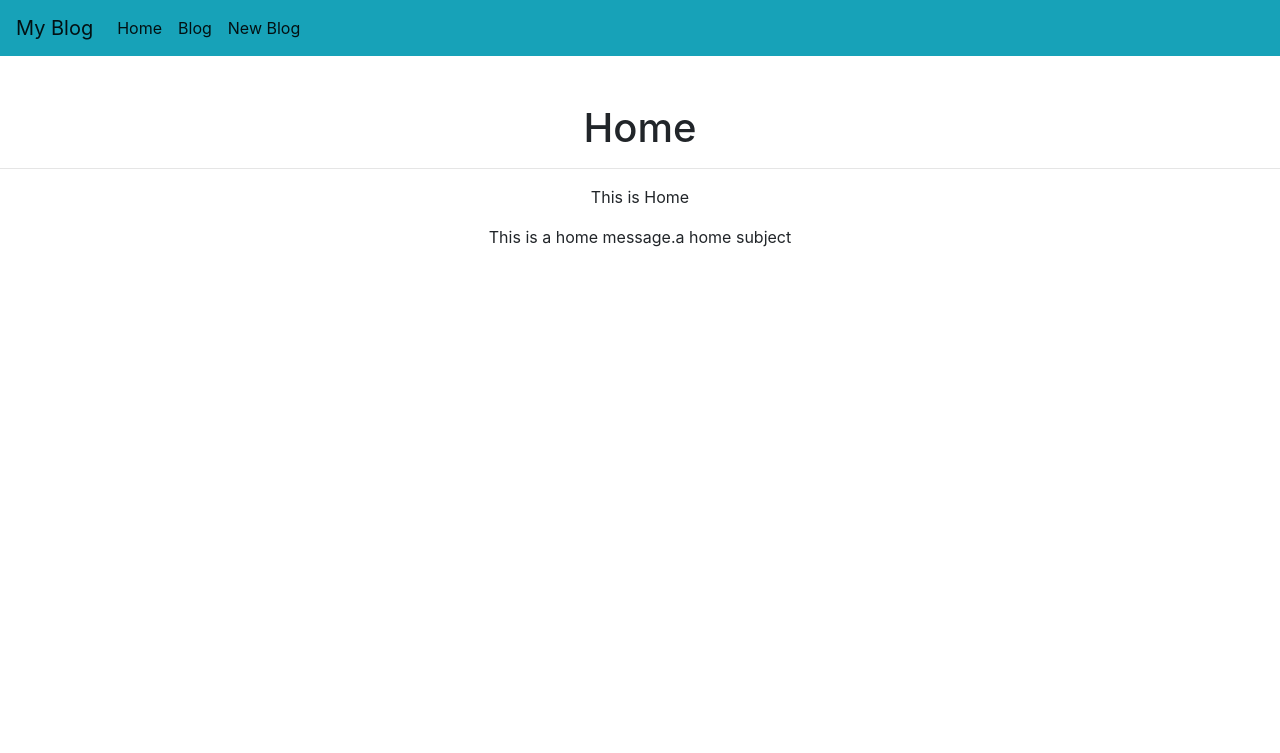
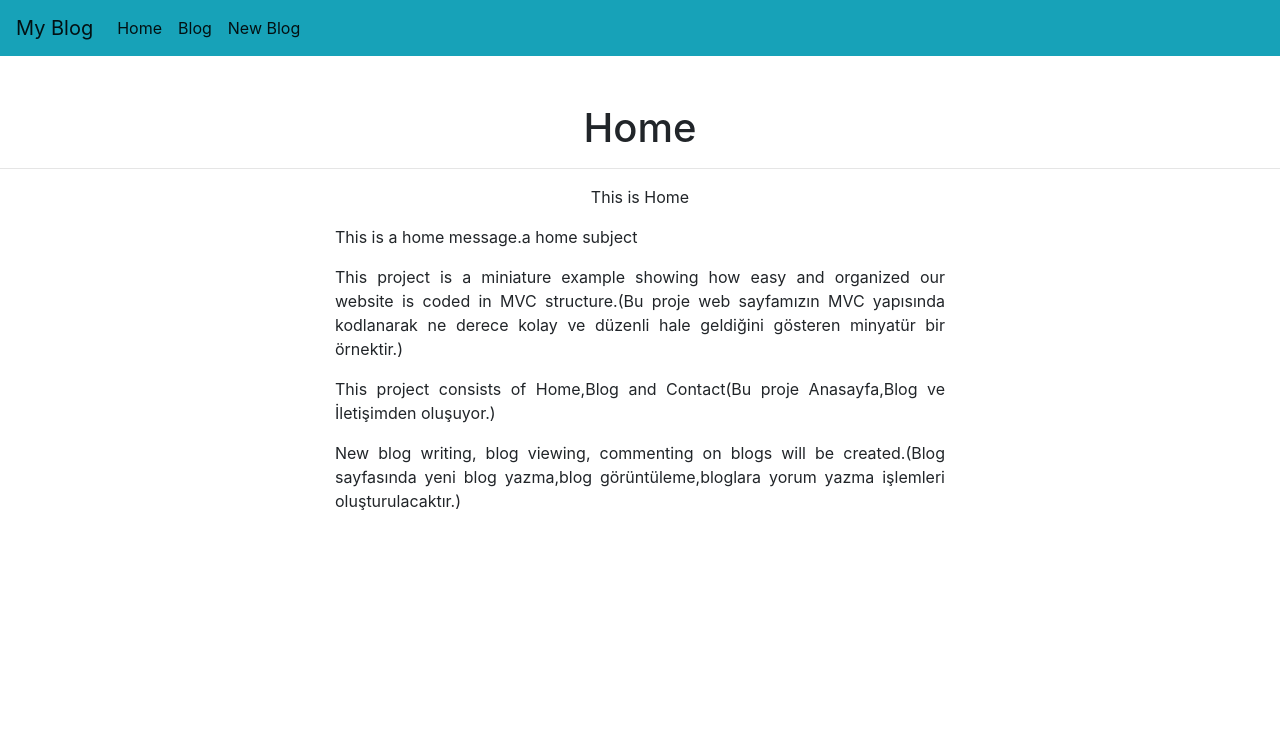
Before and after one commit to ekremt/phpMVCproject, a PHP site: page /?url=home in a window 1280 px wide. Shown: the top 753 px of the page. Run offline with PHP 8.4, Linux system fonts and the light colour scheme.

Commit message:
PHP MVC Proje Versiyon 4 (Model)

```diff
--- a/blog.php
+++ /dev/null
@@ -1,5 +0,0 @@
-
-<div class="text-center" ><h1 class="mt-5">Blog</h1><hr>
-<p>This is Blog</p>
-<p class=""><?php echo $values["message"].$values["subject"]; ?></p>
-</div>
--- a/controller.php
+++ /dev/null
@@ -1,20 +0,0 @@
-<?php
-function homeController()
-{
-         $title="Home";//Sayfanın sekmmesindeki başlıkların ayırt edilmesini sağlayan değişken.
-         $message="This is a home message.";
-         page_view('home.php',$title,array('message'=>$message , 'subject'=>'a home subject'));//home.php adındaki sayfanın görüntüsünü göstermek için kullanılan fonksiyon,title:Sayfa başlığı
-}
-function blogController()
-{
-         $title="Blog";//Sayfanın sekmmesindeki başlıkların ayırt edilmesini sağlayan değişken.
-         $message="This is a blog message.";
-         page_view('blog.php',$title,array('message'=>$message , 'subject'=>'a blog subject'));//blog.php adındaki sayfanın görüntüsünü göstermek için kullanılan fonksiyon,title:Sayfa başlığı
-}
-function blogNewController()
-{
-    $title="New Blog";
-    $message="This is a new blog message.";
-    page_view('blogNew.php',$title,array('message'=>$message , 'subject'=>'a new blog subject'));
-}
-?>
--- /dev/null
+++ b/controller/controller.php
@@ -0,0 +1,22 @@
+<?php
+include "model/model.php";
+function homeController()
+{
+         $title="Home";//Sayfanın sekmmesindeki başlıkların ayırt edilmesini sağlayan değişken.
+         $message="This is a home message.";
+         privateView('home.php',$title,array('message'=>$message , 'subject'=>'a home subject'));//home.php adındaki sayfanın görüntüsünü göstermek için kullanılan fonksiyon,title:Sayfa başlığı
+}
+function blogController()
+{
+         $blogs = checkAllBlogs();
+         $title="Blog";//Sayfanın sekmmesindeki başlıkların ayırt edilmesini sağlayan değişken.
+         $message="This is a blog message.";
+         privateView('blog.php',$title,$blogs);//blog.php adındaki sayfanın görüntüsünü göstermek için kullanılan fonksiyon,title:Sayfa başlığı
+}
+function blogNewController()
+{
+         $title="New Blog";
+         $message="This is a new blog message.";
+         privateView('blogNew.php',$title,array('message'=>$message , 'subject'=>'a new blog subject'));
+}
+?>
--- a/home.php
+++ /dev/null
@@ -1,5 +0,0 @@
-<div class="text-center">
-<h1 class="mt-5"><?php echo $title; ?></h1><hr>
-<p>This is Home</p>
-<p class=""><?php echo $values["message"].$values["subject"]; ?></p>
-</div>
--- a/index.php
+++ b/index.php
@@ -1,6 +1,6 @@
 <?php
-include "view.php";
-include "controller.php";
+include "view/view.php";
+include "controller/controller.php";
 if(!empty($_GET['url']))//url verisinin içeriğinin dolu olduğunda çalışan if
 {
     $url=$_GET['url'];//url verisi $url değişkenine atılıyor.
--- /dev/null
+++ b/model/model.php
@@ -0,0 +1,14 @@
+<?php
+$db= new mysqli("localhost","root","","phpmvcproje" );/*Nesne yönelimli veri tabanı bağlantısı */
+$db->set_charset("UTF8");/* Utf 8 karakter seti*/
+
+
+function checkAllBlogs()/* Blogların veri tabanından çekilmesi işlemi */
+{
+    global $db;/*üst content'teki global değişkeni kullanabilmek için*/
+    $raw=$db->query("select * from blog order by id");/*Ham verinin olduğu kullanamayacağımız kısım*/
+    $blogs=$raw->fetch_all(1);
+    return $blogs;
+}
+
+?>
--- a/view.php
+++ /dev/null
@@ -1,12 +0,0 @@
-<?php
-function page_view($src,$title,$values)//Sayfaları göstermek için kullanılan fonksiyon.
-{
-         include "header.php";
-         include $src;
-         include "footer.php";
-}
-function errorMessaging($messages)
-{
-    page_view("404.php","Error",$messages);
-}
-?>
--- a/blogNew.php
+++ b/view/privatePages/blogNew.php
@@ -1,5 +1,5 @@
 <form class="text-center" method="post" action="?url=Blog/new/save">
-    <h4 class="mt-5">New Blog</h4><hr>
+    <h1 class="mt-5">New Blog</h1><hr>
     <input class="form-control btn-sm col-2 offset-5 mt-5" name="subject" placeholder="Subject" value=""/><!-- "Subject":Konu -->
     <textarea class="form-control  btn-sm col-2 offset-5 mt-3" name="content" placeholder="Content"></textarea><!-- "Content":İçerik -->
     <button class="btn btn-sm btn-outline-success mt-3">Send</button>
--- /dev/null
+++ b/view/privatePages/home.php
@@ -0,0 +1,8 @@
+<div class="text-center">
+<h1 class="mt-5"><?php echo $title; ?></h1><hr>
+<p>This is Home</p><div class="text-justify offset-3 col-6">
+<p class=""><?php echo $values["message"].$values["subject"]; ?></p>
+    <p>This project is a miniature example showing how easy and organized our website is coded in MVC structure.(Bu proje web sayfamızın MVC yapısında kodlanarak ne derece kolay ve düzenli hale geldiğini gösteren minyatür bir örnektir.)</p>
+    <p>This project consists of Home,Blog and Contact(Bu proje Anasayfa,Blog ve İletişimden oluşuyor.)  </p>
+    <p>New blog writing, blog viewing, commenting on blogs will be created.(Blog sayfasında yeni blog yazma,blog görüntüleme,bloglara yorum yazma işlemleri oluşturulacaktır.)</p></div>
+</div>
--- a/main.css
+++ b/view/publicPages/css/main.css
@@ -1,3 +1,4 @@
+/*Footer için kullanılan nesnenin yerini ayarlayan class*/
 .footerDizayn{
  position: fixed;
     bottom: 0;
--- a/footer.php
+++ b/view/publicPages/footer.php
@@ -1,4 +1,4 @@
-<footer class="text-center btn-outline-info footerDizayn">
+<footer class="text-center btn-outline-info footerDizayn ">
         Copyright 2019
         </footer>
     </body>
--- a/header.php
+++ b/view/publicPages/header.php
@@ -1,8 +1,10 @@
 <html>
 <head>
     <title><?php echo $title; ?></title><!-- Sayfa başlığını view.php üzerinde yazdırma-->
+
     <link type="text/css" rel="stylesheet" href="https://stackpath.bootstrapcdn.com/bootstrap/4.3.1/css/bootstrap.min.css" integrity="sha384-ggOyR0iXCbMQv3Xipma34MD+dH/1fQ784/j6cY/iJTQUOhcWr7x9JvoRxT2MZw1T" crossorigin="anonymous"><!-- Bootsrap Kütüphanesinin online olarak import edilmesi işlemi -->
-    <link type="text/css" rel="stylesheet" href="main.css"/>
+
+    <link type="text/css" rel="stylesheet" href="../css/main.css"/>
     <script type="text/javascript"src="https://stackpath.bootstrapcdn.com/bootstrap/4.3.1/js/bootstrap.min.js" integrity="sha384-JjSmVgyd0p3pXB1rRibZUAYoIIy6OrQ6VrjIEaFf/nJGzIxFDsf4x0xIM+B07jRM" crossorigin="anonymous"></script>
     </head>
     <body>
--- /dev/null
+++ b/view/view.php
@@ -0,0 +1,21 @@
+<?php
+function page_view($src,$title=false,$values=false)//Sayfaları göstermek için kullanılan fonksiyon.
+{
+         include "view/publicPages/header.php";
+         include $src;
+         include "view/publicPages/footer.php";
+}
+function publicView($src,$title=false,$values=false)
+{
+    page_view("view/publicPages/".$src,$title,$values);
+}
+function privateView($src,$title=false,$values=false)
+{
+     page_view("view/privatePages/".$src,$title,$values);
+}
+function errorMessaging($messages)
+{
+
+    publicView("404.php","Error",$messages);
+}
+?>
```
Also changed, not shown: view/privatePages/blog.php (added, +27 -0 lines), view/privatePages/css/main.css (added), view/publicPages/404.php (renamed from 404.php), 2 other files.
